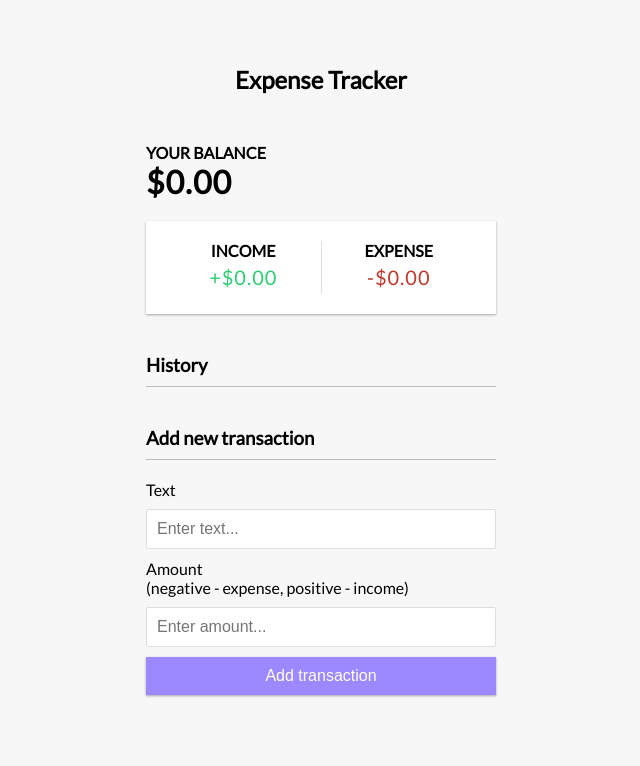
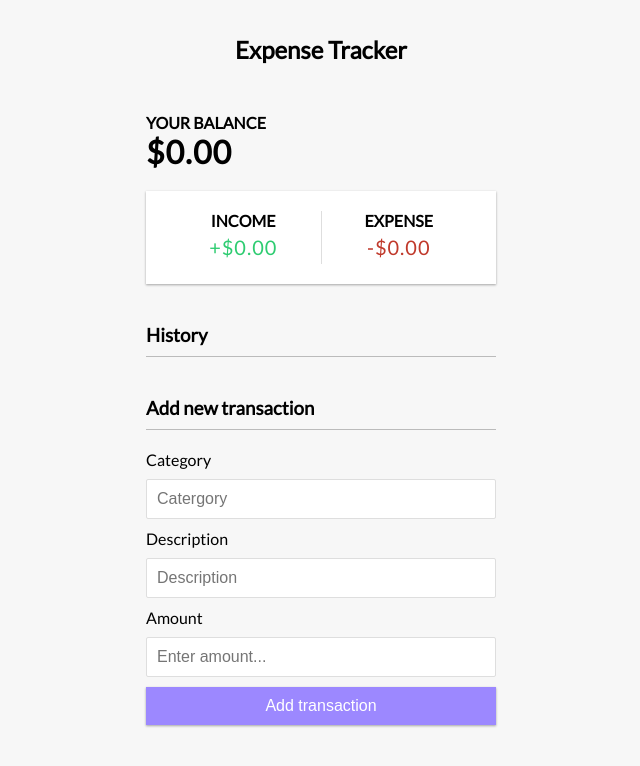
Before and after one commit to junxiang888/TT2_15, a Flask app: template templates/projectDashboard.html in a window 1280 px wide. Shown: the top 766 px of the page, without its empty margins (319-959 px from the left). Run offline with Flask 2, Linux system fonts and the light colour scheme; the template is opened without the code that fills it, so the values that code supplies are empty.

Commit message:
project dashboard

```diff
--- a/templates/projectDashboard.html
+++ b/templates/projectDashboard.html
@@ -38,14 +38,15 @@
       <h3>Add new transaction</h3>
       <form id="form">
         <div class="form-control">
-          <label for="text">Text</label>
-          <input type="text" id="text" placeholder="Enter text..." />
+          <label for="text">Category</label>
+          <input type="text" id="name" placeholder="Catergory" />
         </div>
         <div class="form-control">
-          <label for="amount"
-            >Amount <br />
-            (negative - expense, positive - income)</label
-          >
+          <label for="text">Description</label>
+          <input type="text" id="description" placeholder="Description" />
+        </div>
+        <div class="form-control">
+          <label for="amount">Amount <br /> </label>
           <input type="number" id="amount" placeholder="Enter amount..." />
         </div>
         <button class="btn">Add transaction</button>
```
